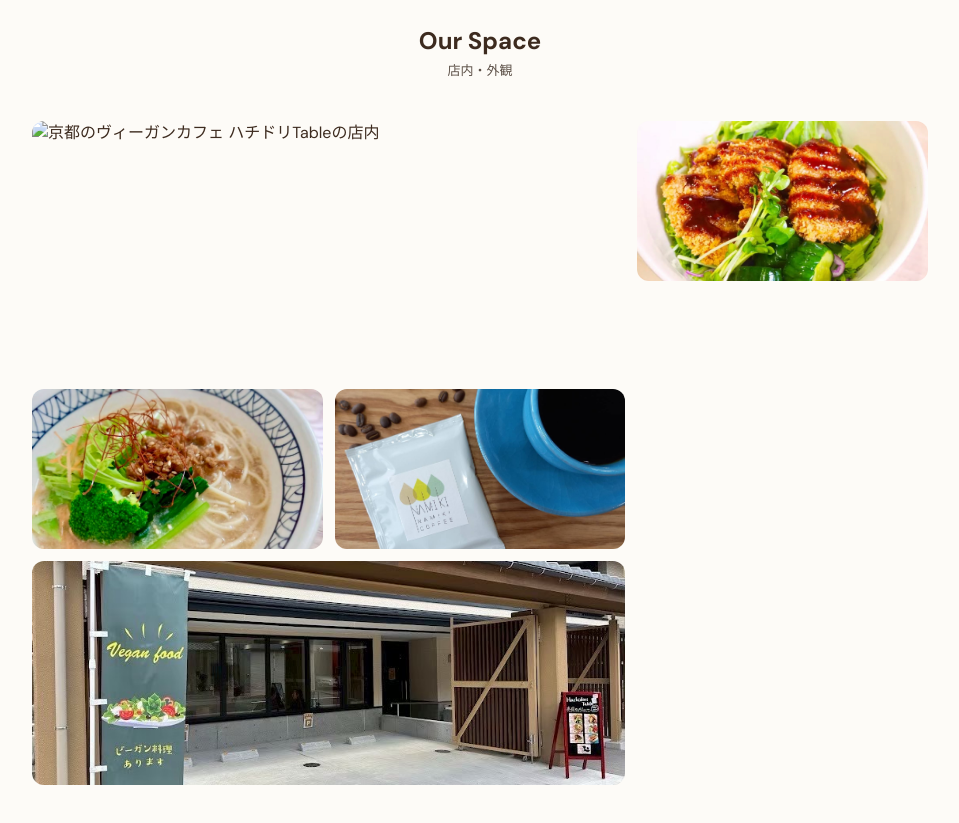
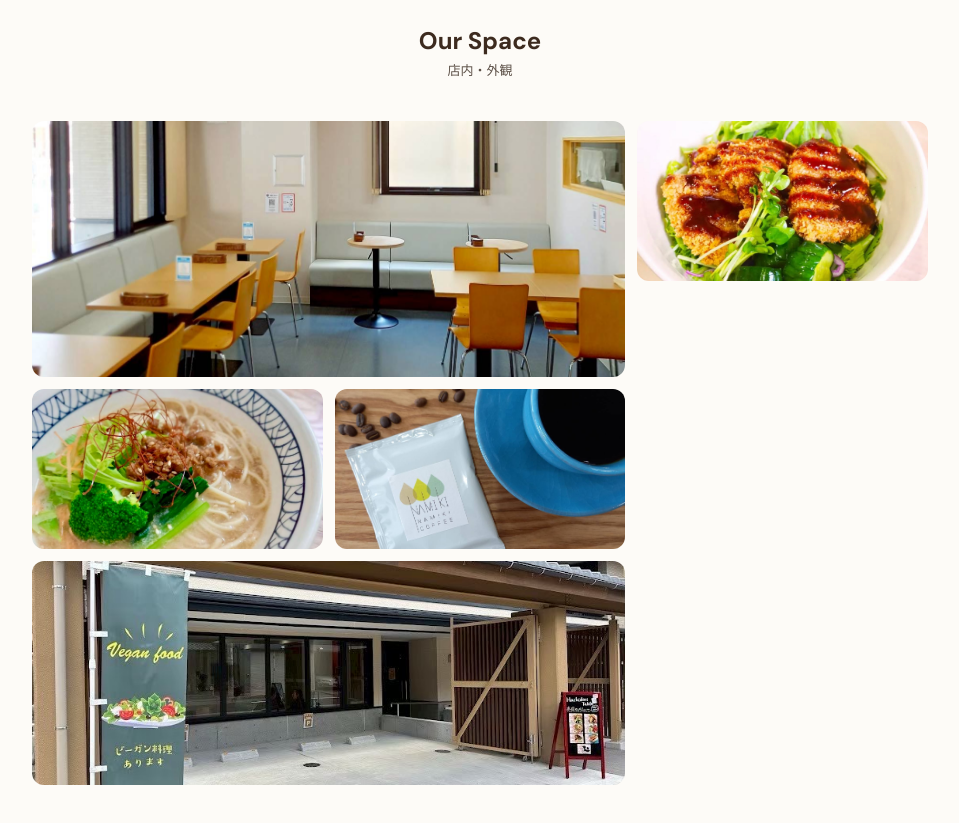
Before and after one commit to HachidoriTable/hachidori-table, a plain HTML site: page index.html in a window 1280 px wide. Shown: the part 4720-5543 px from the top of the page, without its empty margins (160-1119 px from the left). Drawn offline with nearby package versions, Linux system fonts and the light colour scheme; a web font is replaced by a local one.

Commit message:
Update index.html

```diff
--- a/index1.html
+++ b/index.html
@@ -525,7 +525,7 @@ Gluten-free options are available for selected dishes.</p>
     <div class="max-w-4xl mx-auto">
      <h2 data-template-id="space-heading" class="canva-text text-center font-bold text-2xl mb-1" style="color: rgb(61, 43, 31); font-weight: 700; font-style: normal; font-size: 24px;">Our Space</h2>
      <p data-template-id="space-subheading" class="canva-text text-center text-sm text-gray-500 mb-10" style="color: rgb(92, 80, 71); font-weight: 400; font-style: normal; font-size: 13px;">店内・外観</p>
-     <div class="grid grid-cols-2 md:grid-cols-3 gap-3"><img data-template-id="space-img-1" class="canva-image w-full h-48 md:h-64 object-cover rounded-xl col-span-2 md:col-span-2" loading="lazy" src="cafe.png" alt="京都のヴィーガンカフェ ハチドリTableの店内"> <img data-template-id="space-img-2" class="canva-image w-full h-40 object-cover rounded-xl" loading="lazy" src="soykatsu.jpg" alt="ハチドリTableの大豆ミートカツ丼"> <img data-template-id="space-img-3" class="canva-image w-full h-40 object-cover rounded-xl" loading="lazy" src="ramen.JPG" alt="ハチドリTableのヴィーガン胡麻ラーメン"> <img data-template-id="space-img-4" class="canva-image w-full h-40 object-cover rounded-xl" loading="lazy" src="coffee.JPG" alt="ハチドリTableのコーヒー"> <img data-template-id="space-img-5" class="canva-image w-full h-48 md:h-56 object-cover rounded-xl col-span-2" loading="lazy" src="exterior.JPG" alt="京都駅・東寺近くのハチドリTable外観">
+     <div class="grid grid-cols-2 md:grid-cols-3 gap-3"><img data-template-id="space-img-1" class="canva-image w-full h-48 md:h-64 object-cover rounded-xl col-span-2 md:col-span-2" loading="lazy" src="cafe.JPG" alt="京都のヴィーガンカフェ ハチドリTableの店内"> <img data-template-id="space-img-2" class="canva-image w-full h-40 object-cover rounded-xl" loading="lazy" src="soykatsu.jpg" alt="ハチドリTableの大豆ミートカツ丼"> <img data-template-id="space-img-3" class="canva-image w-full h-40 object-cover rounded-xl" loading="lazy" src="ramen.JPG" alt="ハチドリTableのヴィーガン胡麻ラーメン"> <img data-template-id="space-img-4" class="canva-image w-full h-40 object-cover rounded-xl" loading="lazy" src="coffee.JPG" alt="ハチドリTableのコーヒー"> <img data-template-id="space-img-5" class="canva-image w-full h-48 md:h-56 object-cover rounded-xl col-span-2" loading="lazy" src="exterior.JPG" alt="京都駅・東寺近くのハチドリTable外観">
      </div>
     </div>
    </section><!-- SECTION 9: Access -->
```
